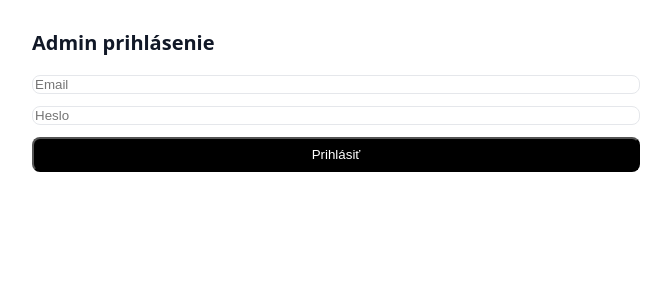
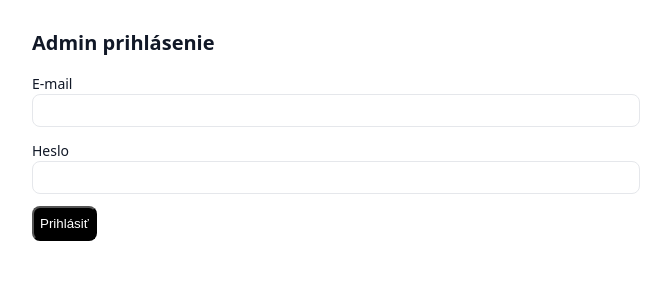
Before and after one commit to lapsanskyadam222-boop/web-mobil-clientA, a Next.js app: page /admin/login in a window 1280 px wide. Shown: the top 300 px of the page, without its empty margins (304-975 px from the left). Built offline with nearby package versions, Linux system fonts and the light colour scheme.

Commit message:
fix: rename baseUrl helpers (server/client) and update imports

```diff
--- a/app/admin/login/page.tsx
+++ b/app/admin/login/page.tsx
@@ -1,52 +1,86 @@
+// app/admin/login/page.tsx
 'use client';
 
 import { useState } from 'react';
-import { getBaseUrl } from '@/lib/getBaseUrl';
+import { useRouter } from 'next/navigation';
+import { getBaseUrlClient } from '@/lib/getBaseUrlClient';
 
-export default function AdminLogin() {
-  const [email, setEmail] = useState('');
+export default function AdminLoginPage() {
+  const [email, setEmail]       = useState('');
   const [password, setPassword] = useState('');
-  const [err, setErr] = useState('');
+  const [submitting, setSubmitting] = useState(false);
+  const [error, setError]       = useState<string | null>(null);
+  const router = useRouter();
 
-  async function submit(e: React.FormEvent) {
+  async function onSubmit(e: React.FormEvent) {
     e.preventDefault();
-    setErr('');
+    setError(null);
+    setSubmitting(true);
 
-    const base = getBaseUrl(); // v prehliadači vráti prázdny string -> relatívne volanie
-    const res = await fetch(`${base}/api/auth/login`, {
+    try {
+      const base = getBaseUrlClient();
+      const url  = `${base}/api/auth/login`;
+
+      const res = await fetch(url, {
         method: 'POST',
-      headers: { 'Content-Type': 'application/json' },
-      body: JSON.stringify({ email, password })
+        headers: { 'content-type': 'application/json' },
+        body: JSON.stringify({ email, password }),
+        credentials: 'include',
       });
 
-    if (res.ok) {
-      window.location.href = '/admin';
+      if (!res.ok) {
+        const text = await res.text().catch(() => '');
+        setError(text || `Prihlásenie zlyhalo (HTTP ${res.status}).`);
       } else {
-      const data = await res.json().catch(() => ({}));
-      setErr(data?.error ?? 'Prihlásenie zlyhalo');
+        // API by malo nastaviť auth cookie; presmeruj na /admin
+        router.replace('/admin');
+      }
+    } catch (err: any) {
+      setError(err?.message ?? 'Neznáma chyba.');
+    } finally {
+      setSubmitting(false);
     }
   }
 
   return (
-    <div className="max-w-sm mx-auto">
+    <main className="mx-auto max-w-md p-6">
       <h1 className="text-xl font-semibold mb-4">Admin prihlásenie</h1>
-      <form onSubmit={submit} className="space-y-3">
+
+      <form onSubmit={onSubmit} className="space-y-3">
+        <div>
+          <label className="block text-sm mb-1">E‑mail</label>
           <input
-          className="w-full border p-2 rounded"
-          placeholder="Email"
+            type="email"
+            className="w-full rounded border px-3 py-2"
             value={email}
             onChange={(e) => setEmail(e.target.value)}
+            autoComplete="username"
+            required
           />
+        </div>
+
+        <div>
+          <label className="block text-sm mb-1">Heslo</label>
           <input
-          className="w-full border p-2 rounded"
-          placeholder="Heslo"
             type="password"
+            className="w-full rounded border px-3 py-2"
             value={password}
             onChange={(e) => setPassword(e.target.value)}
+            autoComplete="current-password"
+            required
           />
-        {err && <p className="text-red-600 text-sm">{err}</p>}
-        <button className="w-full bg-black text-white py-2 rounded">Prihlásiť</button>
+        </div>
+
+        {error && <p className="text-sm text-red-600">{error}</p>}
+
+        <button
+          type="submit"
+          disabled={submitting}
+          className="rounded bg-black px-4 py-2 text-white disabled:opacity-50"
+        >
+          {submitting ? 'Prihlasujem…' : 'Prihlásiť'}
+        </button>
       </form>
-    </div>
+    </main>
   );
 }
--- a/lib/getBaseUrl.ts
+++ /dev/null
@@ -1,30 +0,0 @@
-// lib/getBaseUrl.ts
-/**
- * Robustná detekcia absolútnej URL pre serverové fetch-e.
- * Preferuje NEXT_PUBLIC_BASE_URL (ak ju neskôr pridáš),
- * inak skladá URL z X-Forwarded-* hlavičiek (Vercel) a host/proto fallback.
- */
-import { headers } from 'next/headers';
-
-export function getBaseUrl(): string {
-  // 1) Ak by si niekedy chcel natvrdo nastaviť doménu vo Verceli:
-  if (process.env.NEXT_PUBLIC_BASE_URL) {
-    return process.env.NEXT_PUBLIC_BASE_URL.replace(/\/+$/, '');
-  }
-
-  const h = headers();
-
-  // Vercel posiela X-Forwarded-Proto/Host – použijeme ich, ak sú.
-  const xfProto = h.get('x-forwarded-proto');
-  const xfHost  = h.get('x-forwarded-host');
-
-  if (xfProto && xfHost) {
-    return `${xfProto}://${xfHost}`; // napr. https://web-xxx.vercel.app
-  }
-
-  // Fallback – ak by X-Forwarded-* neprišli:
-  const host  = h.get('host') ?? 'localhost:3000';
-  const proto = (h.get('x-forwarded-proto') ?? 'https').split(',')[0];
-
-  return `${proto}://${host}`;
-}
--- /dev/null
+++ b/lib/getBaseUrlClient.ts
@@ -0,0 +1,13 @@
+// lib/getBaseUrlClient.ts
+
+/**
+ * Base URL pre CLIENT komponenty (prehliadač).
+ * - V prehliadači použije window.location.origin.
+ * - Pri build/SSR fallback na NEXT_PUBLIC_BASE_URL.
+ */
+export function getBaseUrlClient(): string {
+  if (typeof window !== 'undefined') {
+    return window.location.origin;
+  }
+  return process.env.NEXT_PUBLIC_BASE_URL?.replace(/\/$/, '') ?? '';
+}
```
Also changed, not shown: app/page.tsx (+11 -10 lines), lib/getBaseUrlServer.ts (added, +17 -0 lines). Lines whose indentation alone changed are shown as unchanged.
